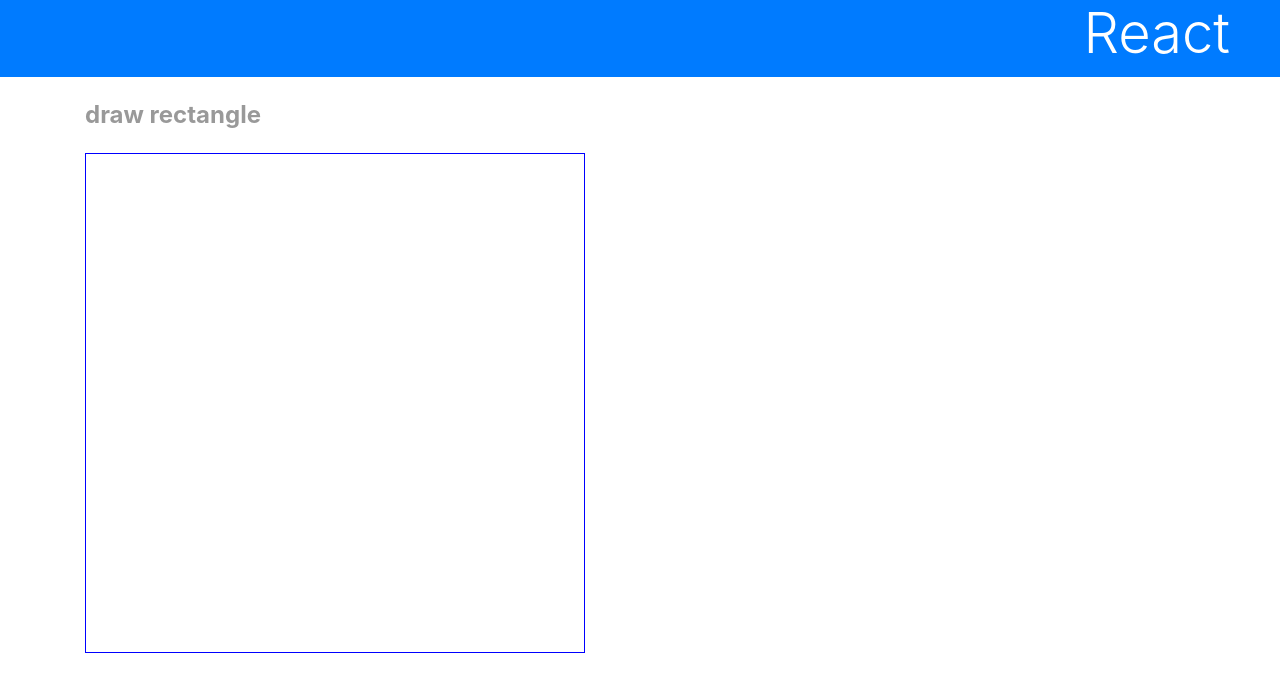
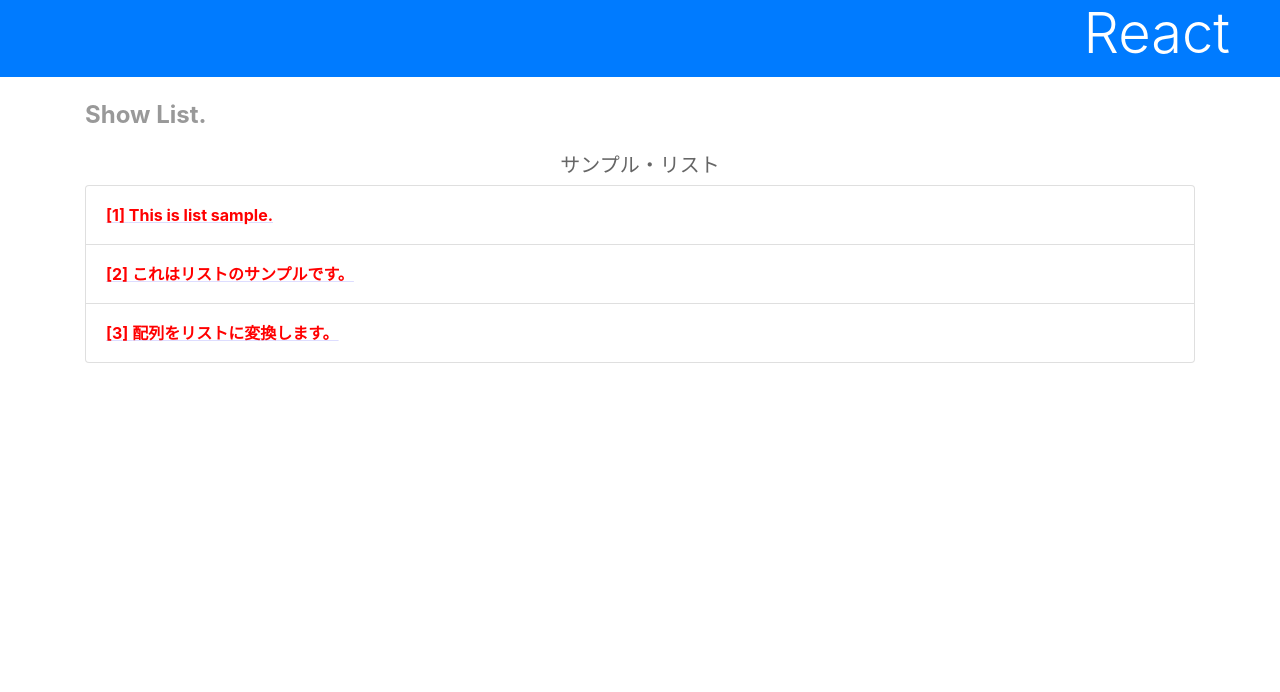
Before and after one commit to iyo-27/Reactraining, a React (Create React App) app: page / in a window 1280 px wide. Shown: the top 692 px of the page. Built offline with nearby package versions, Linux system fonts and the light colour scheme.

Commit message:
リスト表示コンポーネントもうちょい勉強した！

```diff
--- a/src/App.js
+++ b/src/App.js
@@ -2,13 +2,11 @@
 import './App.css';
 
 class App extends Component{
-  data = []
-
-  area = {
-    width:"500px",
-    height:"500px",
-    border:"1px solid blue"
-  }
+  data = [
+    "This is list sample.",
+    "これはリストのサンプルです。",
+    "配列をリストに変換します。"
+  ]
 
   constructor(props){
     super(props)
@@ -16,28 +14,6 @@
     this.state = {
       list:this.data
     }
-    this.doAction = this.doAction.bind(this)
-  }
-
-  doAction(event){
-    let x = event.pageX
-    let y = event.pageY
-    this.data.push({x:x, y:y})
-    this.setState({
-      list:this.data
-    })
-  }
-
-  draw(d){
-    let s = {
-      position:"absolute",
-      left:(d.x - 25) + "px",
-      top:(d.y - 25) + "px",
-      width:"50px",
-      height:"50px",
-      backgroundColor:"#66f3",
-    }
-    return <div style={s}></div>
   }
 
   render(){
@@ -47,13 +23,56 @@
         <h1 className='bg-primary text-white display-4'>React</h1>
         <div className='container'>
           <p className='subtitle'>{this.title}</p>
-          <div style={this.area} onClick={this.doAction}>
-            {this.data.map((value)=>this.draw(value))}
-          </div>
+          <List title="サンプル・リスト" data={this.data} />
         </div>
       </div>
     );
   }
 }
 
+class List extends Component{
+  number = 1
+
+  render(){
+    let data = this.props.data;
+    return(
+      <div>
+        <p className='h5 text-center'>{this.props.title}</p>
+        <ul className='list-group'>
+          {data.map((item, key) =>
+            <li className='list-group-item' key={key}>
+              <Item number={key + 1} value={item} />
+            </li>
+          )}
+        </ul>
+      </div>
+    )
+  }
+}
+
+class Item extends Component{
+  itm={
+    fontSize:"16px",
+    color:"#00f",
+    textDecoration: "underline",
+    textDecorationColor: "#ddf"
+  }
+
+  num = {
+    fontWeight:"bold",
+    color:"red"
+  }
+
+  render(){
+    return(
+      <p style={this.itm}>
+        <span style={this.num}>
+          [{this.props.number}]&nbsp;
+          {this.props.value}
+        </span>
+      </p>
+    )
+  }
+}
+
 export default App;
--- a/src/index.js
+++ b/src/index.js
@@ -7,7 +7,7 @@
 const root = ReactDOM.createRoot(document.getElementById('root'));
 root.render(
   <React.StrictMode>
-    <App title="draw rectangle" msg="Hello App"/>
+    <App title="Show List." msg="Hello App"/>
   </React.StrictMode>
 );
 
```
